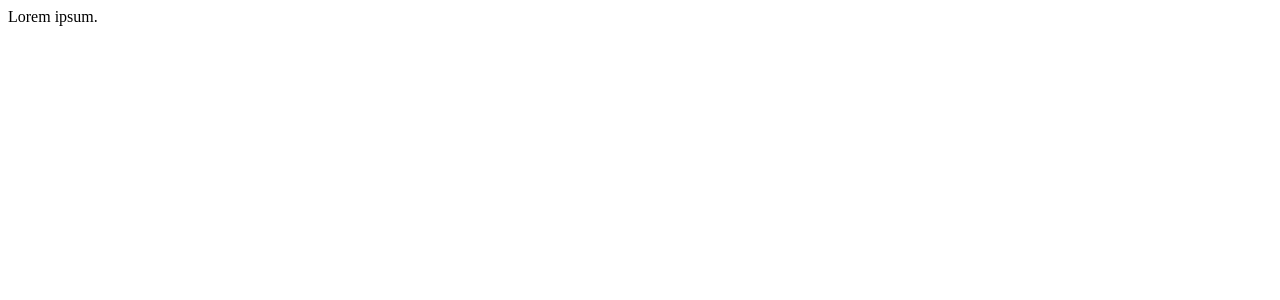
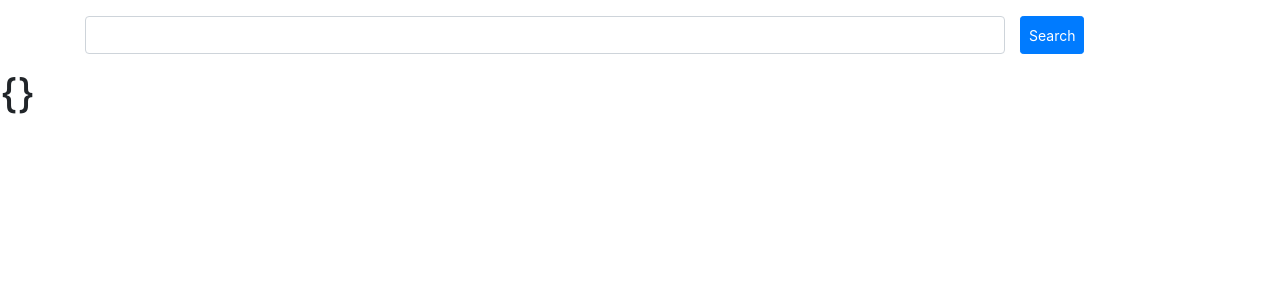
Before and after one commit to 4c3x5u/portfolio_github-profile-finder, a React (Create React App) app: page / in a window 1280 px wide. Shown: the top 300 px of the page. Built offline with nearby package versions, Linux system fonts and the light colour scheme.

Commit message:
Textbox and Search Button created

```diff
--- a/package.json
+++ b/package.json
@@ -8,7 +8,9 @@
     "@testing-library/user-event": "^12.1.10",
     "axios": "^0.21.1",
     "bootstrap": "^4.6.0",
+    "jquery": "1.9.1",
     "node-sass": "^5.0.0",
+    "popper.js": "^1.16.1",
     "react": "^17.0.1",
     "react-bootstrap": "^1.5.0",
     "react-dom": "^17.0.1",
--- a/src/App.jsx
+++ b/src/App.jsx
@@ -1,10 +1,52 @@
-import React from 'react';
+import React, { useState } from 'react';
+// import axios from 'axios';
+
+import {
+  Container,
+  Row,
+  Col,
+  Button,
+  Form,
+} from 'react-bootstrap';
+
+import 'bootstrap/dist/css/bootstrap.min.css';
 import './App.sass';
 
-const App = () => (
-  <div className="App">
-    Lorem ipsum.
-  </div>
-);
+// const getUser = (username, setUser) => (
+//   axios
+//     .get(
+//       `https://api.github.com/users/${username}`,
+//       // {
+//       //   headers: {
+//       //     'Iv1.8271cd34738b6ede': ' 344bf47033426193a2e377ddeba155710056035d',
+//       //   },
+//       // },
+//     )
+//     .then((res) => setUser(JSON.stringify(res)))
+//     .catch((err) => setUser(JSON.stringify(err)))
+// );
+
+const App = () => {
+  const [user] = useState({});
+
+  return (
+    <div className="App">
+      <Container>
+        <Form>
+          <Form.Group as={Row}>
+            <Col xs={10}>
+              <Form.Control
+                type="text"
+                // onChange={(e) => getUser(e.target.value, setUser)}
+              />
+            </Col>
+            <Button column xs={2} variant="primary" size="sm">Search</Button>
+          </Form.Group>
+        </Form>
+      </Container>
+      <h1>{JSON.stringify(user)}</h1>
+    </div>
+  );
+};
 
 export default App;
--- a/src/App.sass
+++ b/src/App.sass
@@ -0,0 +1,2 @@
+body
+  padding-top: 1rem
```
Also changed, not shown: src/api.js (added), 2 other files (tests, documents, lock files or other folders).
